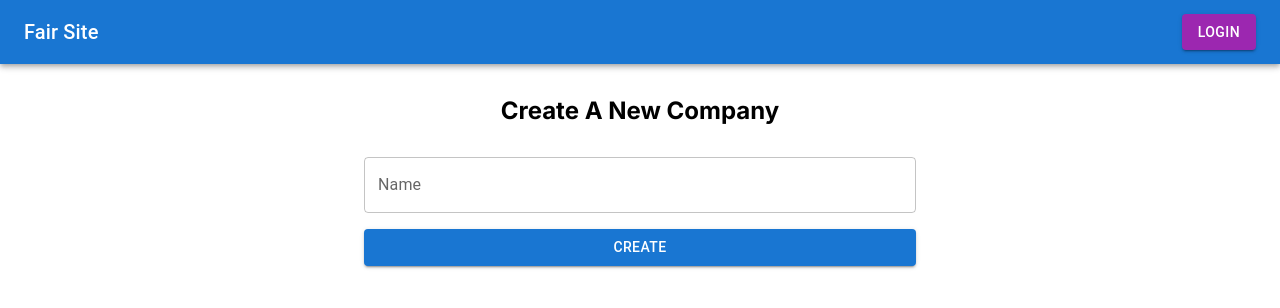
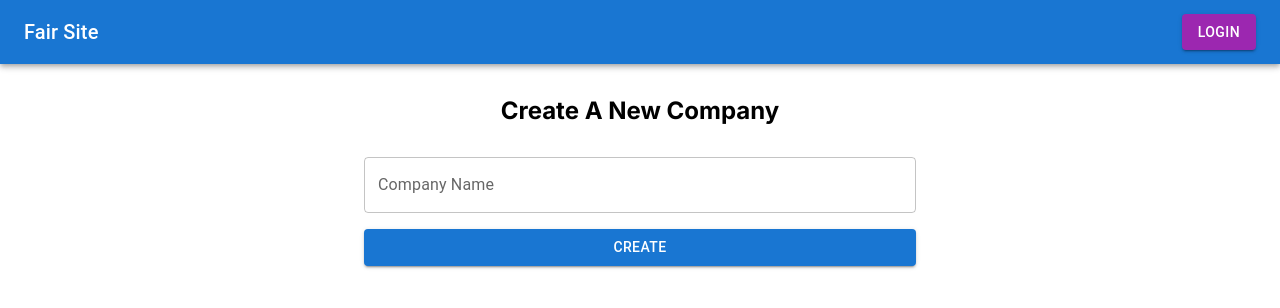
Before and after one commit to xingshuodong/test2, a Next.js app in the folder fair-share-website/: page /dashboard/create in a window 1280 px wide. Shown: the top 308 px of the page. Built offline with nearby package versions, Linux system fonts and the light colour scheme; no server answers.

Commit message:
edited label and added styles to error

```diff
--- a/fair-share-website/src/app/dashboard/create/page.tsx
+++ b/fair-share-website/src/app/dashboard/create/page.tsx
@@ -51,8 +51,7 @@ const CreateCompanyPage: React.FC<pageProps> = () => {
                 <Box sx={{ marginTop: '10px' }}>
                     <TextField
                         type="text"
-                        label="Name"
-                        placeholder="Name"
+                        label="Company Name"
                         variant="outlined"
                         fullWidth
                         id="name"
@@ -61,7 +60,7 @@ const CreateCompanyPage: React.FC<pageProps> = () => {
                     />
                     {/* name error */}
                     {errors.name && (
-                        <Box sx={{ color: 'red', fontSize: '12px' }}>
+                        <Box sx={{ color: 'red', fontSize: '14px', mt: 2, mb: 2 }}>
                             Please enter your company name.
                         </Box>
                     )}
```
